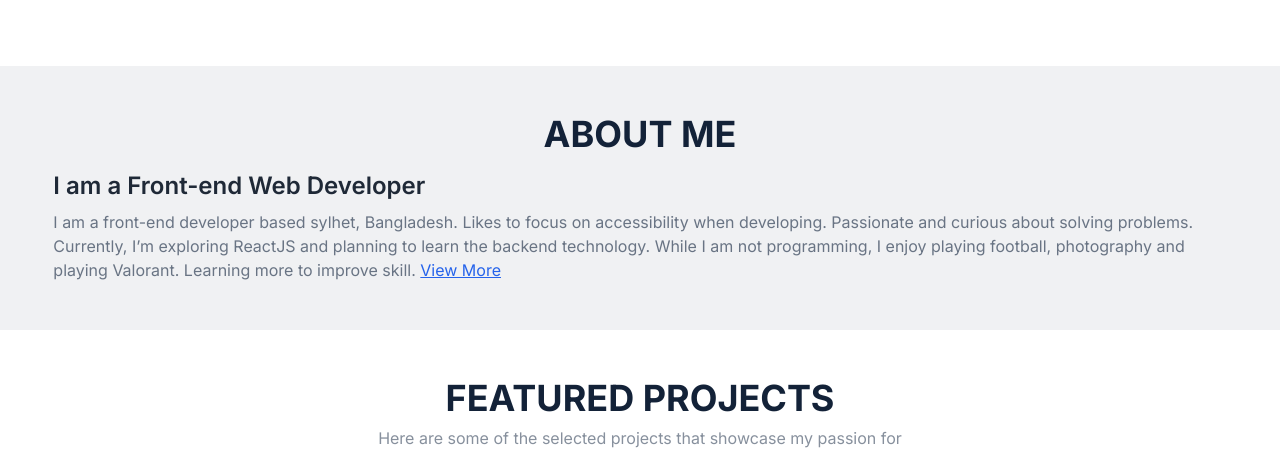
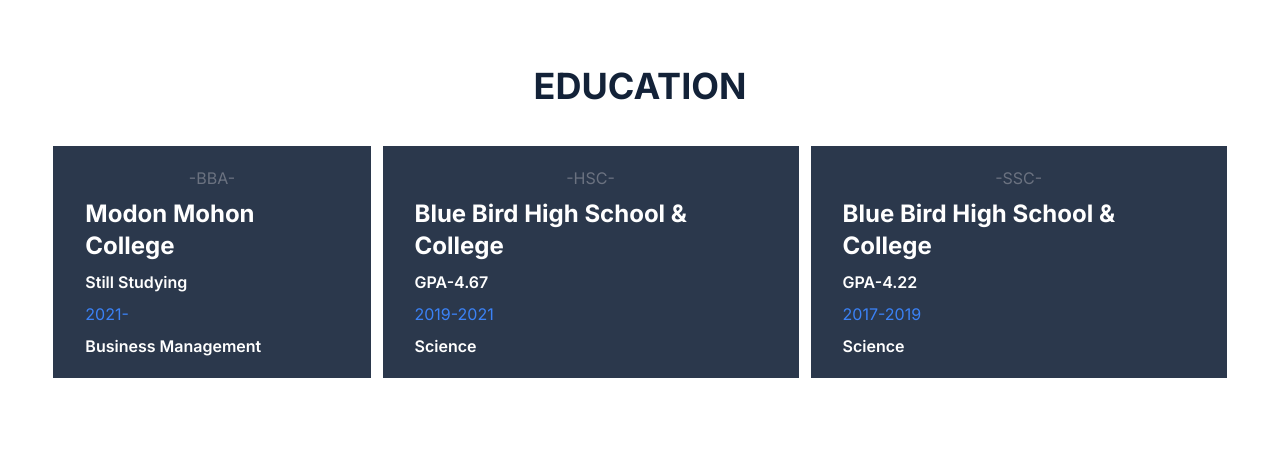
Before and after one commit to ahbab-zaman/myportfolio, a React (Vite) app: page / in a window 1280 px wide. Shown: the part 876-1330 px from the top of the page. Built offline with nearby package versions, Linux system fonts and the light colour scheme.

Commit message:
finish footer and education section

```diff
--- /dev/null
+++ b/src/Layouts/HomeLayout/Education.jsx
@@ -0,0 +1,43 @@
+import TitleSection from "../../Components/TitleSection/TitleSection";
+
+const Education = () => {
+  return (
+    <div className="w-11/12 mx-auto">
+      <TitleSection title="education"></TitleSection>
+      <div className="py-8 flex justify-between items-center gap-3">
+        <div
+          className="bg-[#2B384C] text-white py-5 px-8 space-y-2
+                "
+        >
+          <h4 className="text-gray-500 text-center">-BBA-</h4>
+          <h1 className="text-2xl font-bold">Modon Mohon College</h1>
+          <p className="font-semibold">Still Studying</p>
+          <p className="text-blue-500">2021-</p>
+          <p className="font-semibold">Business Management</p>
+        </div>
+        <div
+          className="bg-[#2B384C] text-white py-5 px-8 space-y-2
+                "
+        >
+          <h4 className="text-gray-500 text-center">-HSC-</h4>
+          <h1 className="text-2xl font-bold">Blue Bird High School & College</h1>
+          <h3 className="font-semibold">GPA-4.67</h3>
+          <p className="text-blue-500">2019-2021</p>
+          <p className="font-semibold">Science</p>
+        </div>
+        <div
+          className="bg-[#2B384C] text-white py-5 px-8 space-y-2
+                "
+        >
+          <h4 className="text-gray-500 text-center">-SSC-</h4>
+          <h1 className="text-2xl font-bold">Blue Bird High School & College</h1>
+          <h3 className="font-semibold">GPA-4.22</h3>
+          <p className="text-blue-500">2017-2019</p>
+          <p className="font-semibold">Science</p>
+        </div>
+      </div>
+    </div>
+  );
+};
+
+export default Education;
--- a/src/Layouts/HomeLayout/Home.jsx
+++ b/src/Layouts/HomeLayout/Home.jsx
@@ -1,5 +1,6 @@
 import About from "./About";
 import Banner from "./Banner";
+import Education from "./Education";
 import FeaturedProjects from "./FeaturedProjects";
 import Skills from "./Skills";
 
@@ -8,6 +9,7 @@ const Home = () => {
         <div className="space-y-12">
            <Banner></Banner>
            <Skills></Skills>
+           <Education></Education>
            <About></About>
            <FeaturedProjects></FeaturedProjects>
         </div>
--- a/src/Layouts/MainLayout/MainLayout.jsx
+++ b/src/Layouts/MainLayout/MainLayout.jsx
@@ -1,11 +1,13 @@
 import { Outlet } from "react-router-dom";
 import Navbar from "../../SharedFiles/Navbar/Navbar";
+import Footer from "../../SharedFiles/Footer/Footer";
 
 const MainLayout = () => {
     return (
         <div>
             <Navbar></Navbar>
             <Outlet></Outlet>
+            <Footer></Footer>
         </div>
     );
 };
--- a/src/SharedFiles/Footer/Footer.jsx
+++ b/src/SharedFiles/Footer/Footer.jsx
@@ -1,9 +1,33 @@
+import { Link } from "react-router-dom";
+import facebook from "../../assets/fb.png";
+import logo from "../../assets/icons8-code-50.png"
+import g from "../../assets/gh.png";
 const Footer = () => {
-    return (
-        <div>
-
-        </div>
-    );
+  return (
+    <footer className="footer bg-[#2B384C] text-neutral-content items-center p-4">
+      <aside className="grid-flow-col items-center">
+       <h3 className="w-10 h-10 flex justify-center items-center rounded-full bg-[#fff] text-xl text-black font-semibold">A</h3>
+        <p>Copyright © {new Date().getFullYear()} - All right reserved</p>
+      </aside>
+      <nav className="grid-flow-col gap-4 md:place-self-center md:justify-self-end">
+        <Link to="https://www.facebook.com/profile.php?id=100015172482884&mibextid=ZbWKwL">
+          <img
+            className="w-8 hover:border hover:border-black hover:rounded-full hover:p-1 hover:transition-all hover:duration-300"
+            src={facebook}
+            alt=""
+          />
+        </Link>
+        <Link to="https://github.com/ahbab-zaman">
+          {" "}
+          <img
+            className="w-8 hover:border hover:border-black hover:rounded-full hover:p-1 hover:transition-all hover:duration-300"
+            src={g}
+            alt=""
+          />
+        </Link>
+      </nav>
+    </footer>
+  );
 };
 
 export default Footer;
```
Also changed, not shown: src/assets/g.png (added).
